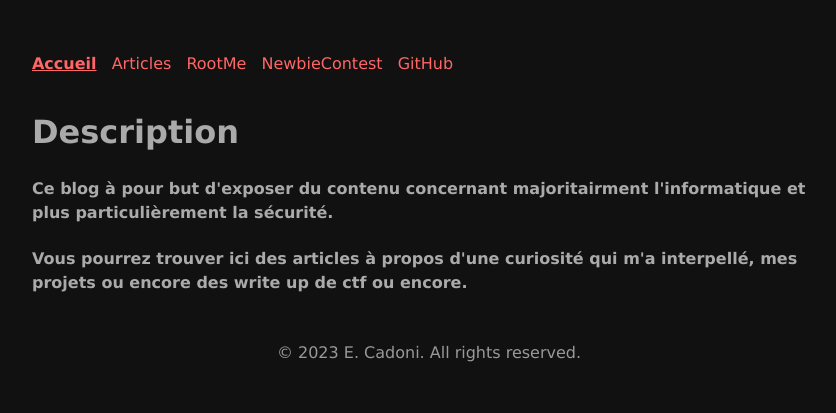
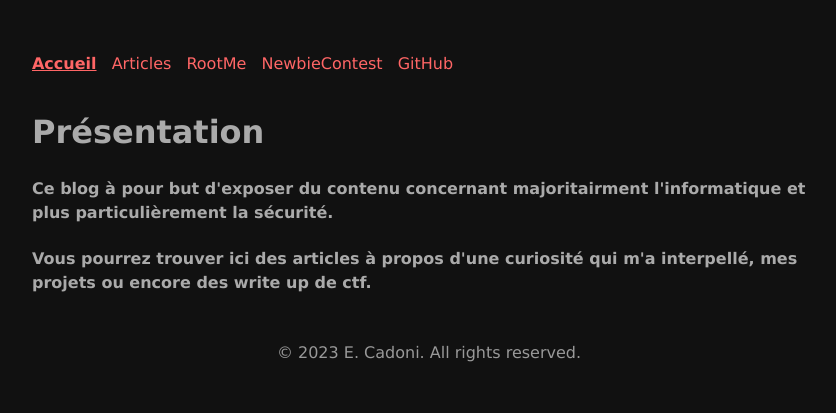
Before and after one commit to 3C4D/SITE, an Astro site: page / in a window 1280 px wide. Shown: the whole page, without its empty margins (211-1047 px from the left). Built offline with nearby package versions, Linux system fonts and the light colour scheme; Astro itself is replaced by a stand-in of ours.

Commit message:
update typo

```diff
--- a/src/pages/index.astro
+++ b/src/pages/index.astro
@@ -13,7 +13,7 @@ import { SITE_TITLE, SITE_DESCRIPTION } from '../consts';
 	<body>
 		<Header title={SITE_TITLE} />
 		<main>
-			<h1>Description</h1>
+			<h1>Présentation</h1>
 			<h4>
 				Ce blog à pour but d'exposer du contenu concernant
 				majoritairment l'informatique et plus particulièrement
@@ -22,7 +22,7 @@ import { SITE_TITLE, SITE_DESCRIPTION } from '../consts';
 			<h4>
 				Vous pourrez trouver ici des articles à propos d'une
 				curiosité qui m'a interpellé, mes projets ou encore des write
-				up de ctf ou encore.
+				up de ctf.
 			</h4>
 		</main>
 		<Footer/>
```
Also changed, not shown: src/content/blog/wrong_otp.md (+1 -1 lines).
